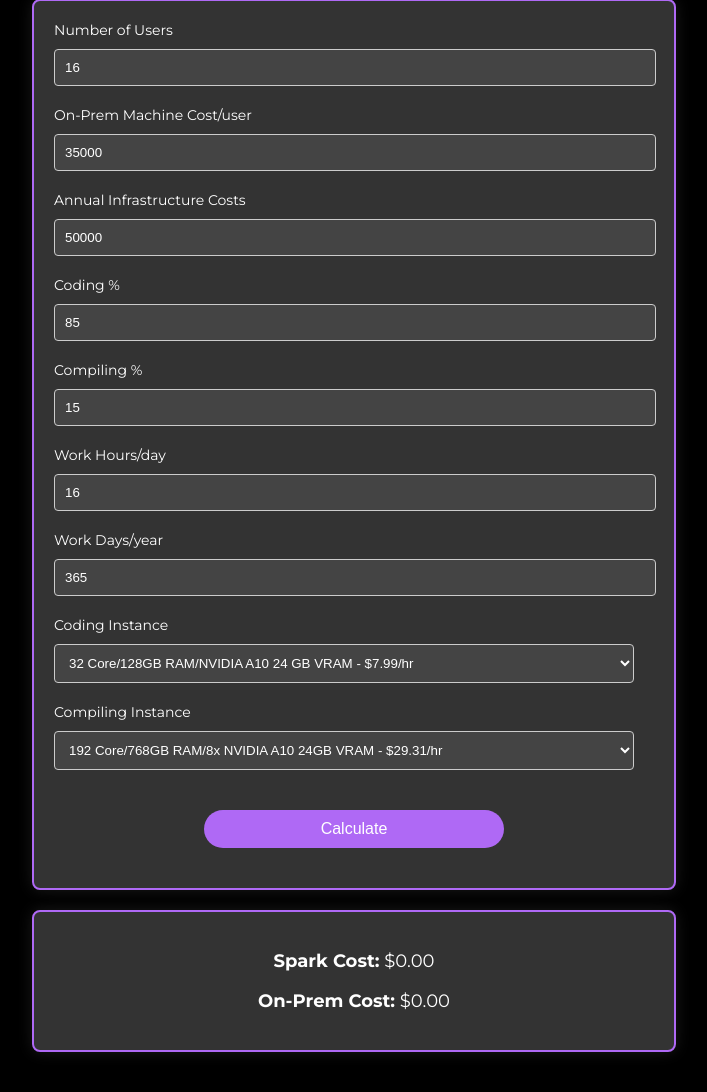
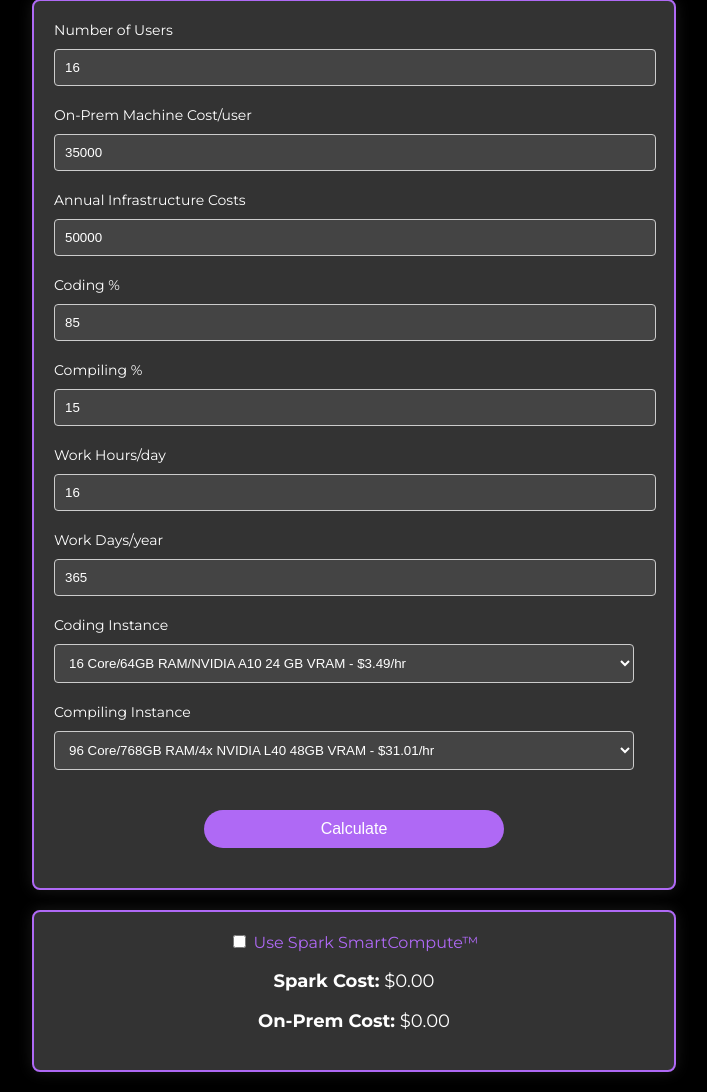
Before and after one commit to tamar-chatterjee/spark-calc-SS, a Flask app: page / in a window 1280 px wide. Shown: the part 116-1208 px from the top of the page, without its empty margins (286-993 px from the left). Before the commit the page ends 1168 px from the top, so only its background shows below. Run offline with Flask 3, Linux system fonts and the light colour scheme.

Commit message:
Updated UI and added a SmartCompute option

```diff
--- a/app.py
+++ b/app.py
@@ -4,23 +4,27 @@
 
 # Hardcoded machine cost options for the dropdowns
 machine_options = {
-    "32 Core/128GB RAM/NVIDIA T4 16 GB VRAM" : 4.99,
+    "16 Core/64GB RAM/NVIDIA A10 24 GB VRAM" : 3.49,
     "64 Core/256GB RAM/NVIDIA T4 16 GB VRAM" : 7.49,
     "32 Core/128GB RAM/NVIDIA A10 24 GB VRAM" : 7.99,
-    "96 Core/768GB RAM/CPU Only" : 13.27,
-    "192 Core/1536GB RAM/CPU Only": 26.54,
-    "96 Core/768GB RAM/4x NVIDIA L40 48GB VRAM": 21.13,
-    "192 Core/768GB RAM/8x NVIDIA L4 24GB VRAM": 26.97,
-    "192 Core/768GB RAM/8x NVIDIA A10 24GB VRAM": 29.31,
-    "192 Core/1536GB RAM/8x NVIDIA L40 48GB VRAM": 42.27,
+    "96 Core/768GB RAM/CPU Only" : 17.14,
+    "192 Core/1536GB RAM/CPU Only": 34.28,
+    "96 Core/768GB RAM/4x NVIDIA L40 48GB VRAM": 31.01,
+    "192 Core/768GB RAM/8x NVIDIA L4 24GB VRAM": 35.31,
+    "192 Core/768GB RAM/8x NVIDIA A10 24GB VRAM": 39.99,
+    "192 Core/1536GB RAM/8x NVIDIA L40 48GB VRAM": 62.03,
 }
 
 @app.route('/')
 def index():
-    default_coding_instance = "32 Core/128GB RAM/NVIDIA A10 24 GB VRAM"
-    default_compile_instance = "192 Core/768GB RAM/8x NVIDIA A10 24GB VRAM"
-    return render_template('index.html', machines=machine_options, default_coding_instance=default_coding_instance, default_compile_instance=default_compile_instance)
-    #return render_template('index.html', machines=machine_options)
+    # Split machines into two lists: first 3 for coding, rest for compiling
+    coding_machines = list(machine_options.items())[:3]  # First three items
+    compile_machines = list(machine_options.items())[3:]  # Items from 4 onwards
+
+    default_coding_instance = "16 Core/64GB RAM/NVIDIA A10 24 GB VRAM"
+    default_compile_instance = "96 Core/768GB RAM/4x NVIDIA L40 48GB VRAM"
+
+    return render_template('index.html', coding_machines=coding_machines, compile_machines=compile_machines, default_coding_instance=default_coding_instance, default_compile_instance=default_compile_instance)
 
 @app.route('/calculate', methods=['POST'])
 def calculate():
@@ -33,6 +37,9 @@
     hours_per_day = float(request.form['hours_per_day'])
     days_per_year = int(request.form['days_per_year'])
 
+    # Check if the SmartCompute checkbox is checked
+    use_smart_compute = request.form.get('use_smart_compute') == 'on'
+
     # Selected machine costs from the dropdowns
     coding_machine = request.form['coding_machine']
     compile_machine = request.form['compile_machine']
@@ -40,6 +47,10 @@
     # Fetch machine costs from the hardcoded dictionary
     coding_machine_cost = machine_options[coding_machine]
     compile_machine_cost = machine_options[compile_machine]
+
+    # Apply 65% reduction on compile cost if SmartCompute is selected
+    if use_smart_compute:
+        compile_machine_cost *= 0.35
 
     # Cloud cost calculations
     coding_hours = hours_per_day * coding_percentage
--- a/templates/index.html
+++ b/templates/index.html
@@ -49,7 +49,6 @@
         form label {
             display: block;
             margin-bottom: 10px;
-            /*font-weight: bold;*/
             color: #ffffff; /* Set labels to white */
             font-size: 14px;
         }
@@ -66,7 +65,6 @@
         }
 
         .form-group {
-            /*display: flex;*/
             justify-content: space-between;
             align-items: center;
         }
@@ -119,8 +117,18 @@
         .results p {
             font-size: 1.1em;
             color: #ffffff; /* White text for results */
-            /*font-weight: bold;*/
             font-size: 18px;
+        }
+
+        /* Checkbox label default and active styles */
+        .smartcompute-label {
+            color: #af69f5; /* Default color when unchecked */
+            font-size: 16px;
+            transition: color 0.3s ease; /* Smooth transition */
+        }
+
+        .smartcompute-label.active {
+            color: #edff79; /* Color when checked */
         }
 
         /* Responsive design */
@@ -189,8 +197,8 @@
         <div class="form-group">
             <label for="coding_machine">Coding Instance</label>
             <select id="coding_machine" name="coding_machine">
-                {% for machine, cost in machines.items() %}
-                    <option value="{{ machine }}" {% if machine == default_coding_instance %}selected{% endif %}>
+                {% for machine, cost in coding_machines %}
+                    <option value="{{ machine }}" data-cost="{{ cost }}" {% if machine == default_coding_instance %}selected{% endif %}>
                         {{ machine }} - ${{ cost }}/hr
                     </option>
                 {% endfor %}
@@ -200,18 +208,27 @@
         <div class="form-group">
             <label for="compile_machine">Compiling Instance</label>
             <select id="compile_machine" name="compile_machine">
-                {% for machine, cost in machines.items() %}
-                    <option value="{{ machine }}" {% if machine == default_compile_instance %}selected{% endif %}>
+                {% for machine, cost in compile_machines %}
+                    <option value="{{ machine }}" data-cost="{{ cost }}" {% if machine == default_compile_instance %}selected{% endif %}>
                         {{ machine }} - ${{ cost }}/hr
                     </option>
                 {% endfor %}
             </select>
         </div>
 
+
         <input type="submit" value="Calculate">
     </form>
 
     <div class="results">
+        <!-- Checkbox for SmartCompute inside the results section -->
+        <div class="form-group">
+            <label class="smartcompute-label" for="use_smart_compute">
+                <input type="checkbox" id="use_smart_compute" name="use_smart_compute">
+                Use Spark SmartCompute™
+            </label>
+        </div>
+
         <p><strong>Spark Cost:</strong> $<span id="cloud_cost">0.00</span></p>
         <p><strong>On-Prem Cost:</strong> $<span id="on_prem_cost">0.00</span></p>
     </div>
@@ -226,6 +243,12 @@
         const submitForm = (event) => {
             event.preventDefault(); // Prevent default form submission behavior
 
+            // Uncheck the SmartCompute checkbox when the form is submitted
+            $('#use_smart_compute').prop('checked', false);
+
+            // Remove the 'active' class to reset the color of the SmartCompute label
+            $('.smartcompute-label').removeClass('active');
+
             const formData = $('#calculator-form').serialize(); // Serialize the form data
 
             $.ajax({
@@ -236,6 +259,27 @@
                     // Format the results and update the UI
                     $('#cloud_cost').text(formatCurrency(response.cloud_cost));
                     $('#on_prem_cost').text(formatCurrency(response.on_prem_cost));
+
+                    // Add event listener for real-time toggling of the SmartCompute checkbox
+                    $('#use_smart_compute').on('change', function() {
+                        let smartComputeEnabled = $(this).is(':checked');
+                        let originalCloudCost = response.cloud_cost;
+
+                        // Apply or remove the 65% discount for compile
+                        let adjustedCloudCost = originalCloudCost;
+                        if (smartComputeEnabled) {
+                            adjustedCloudCost = originalCloudCost * 0.65;
+                        }
+
+                        $('#cloud_cost').text(formatCurrency(adjustedCloudCost));
+
+                        // Change label color based on checkbox state
+                        if (smartComputeEnabled) {
+                            $('.smartcompute-label').addClass('active'); // Change to active color
+                        } else {
+                            $('.smartcompute-label').removeClass('active'); // Revert to default color
+                        }
+                    });
                 }
             });
         };
@@ -244,5 +288,6 @@
             $('#calculator-form').on('submit', submitForm); // Attach the submit handler
         });
     </script>
+
 </body>
 </html>
```
